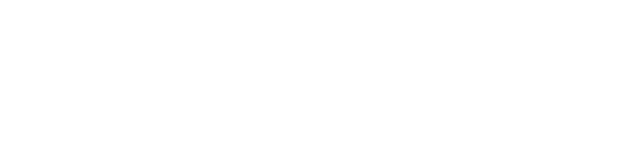
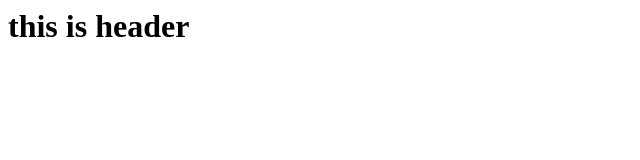
Before and after one commit to galactus299/react-coursera, a website: page index.html in a window 1280 px wide. Shown: the whole page, without its empty margins (0-640 px from the left). Drawn offline with Linux system fonts and the light colour scheme.

Commit message:
second-commit

```diff
--- a/index.html
+++ b/index.html
@@ -6,6 +6,8 @@
     <title>Document</title>
 </head>
 <body>
-
+ <h1>
+     this is header
+ </h1>
 </body>
 </html>
```
Also changed, not shown: package.json (added, +24 -0 lines), 2 other files.
